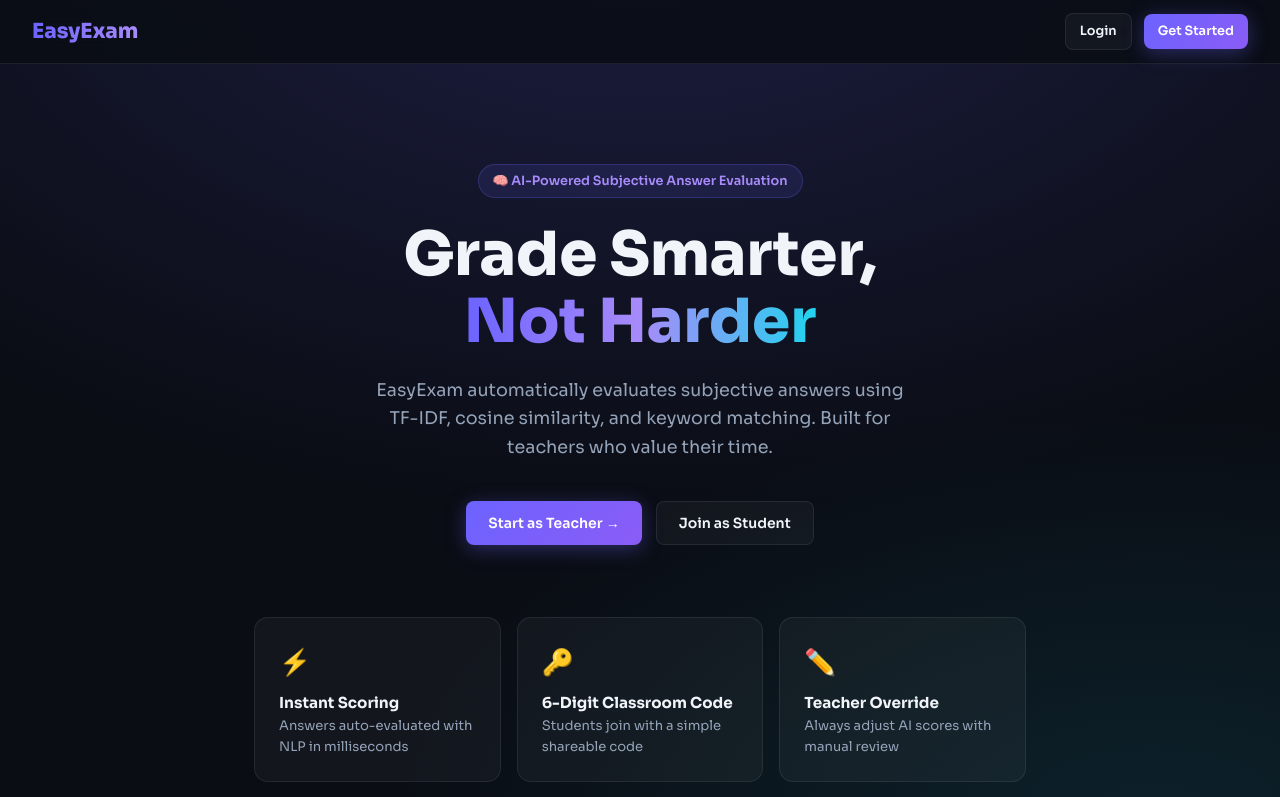
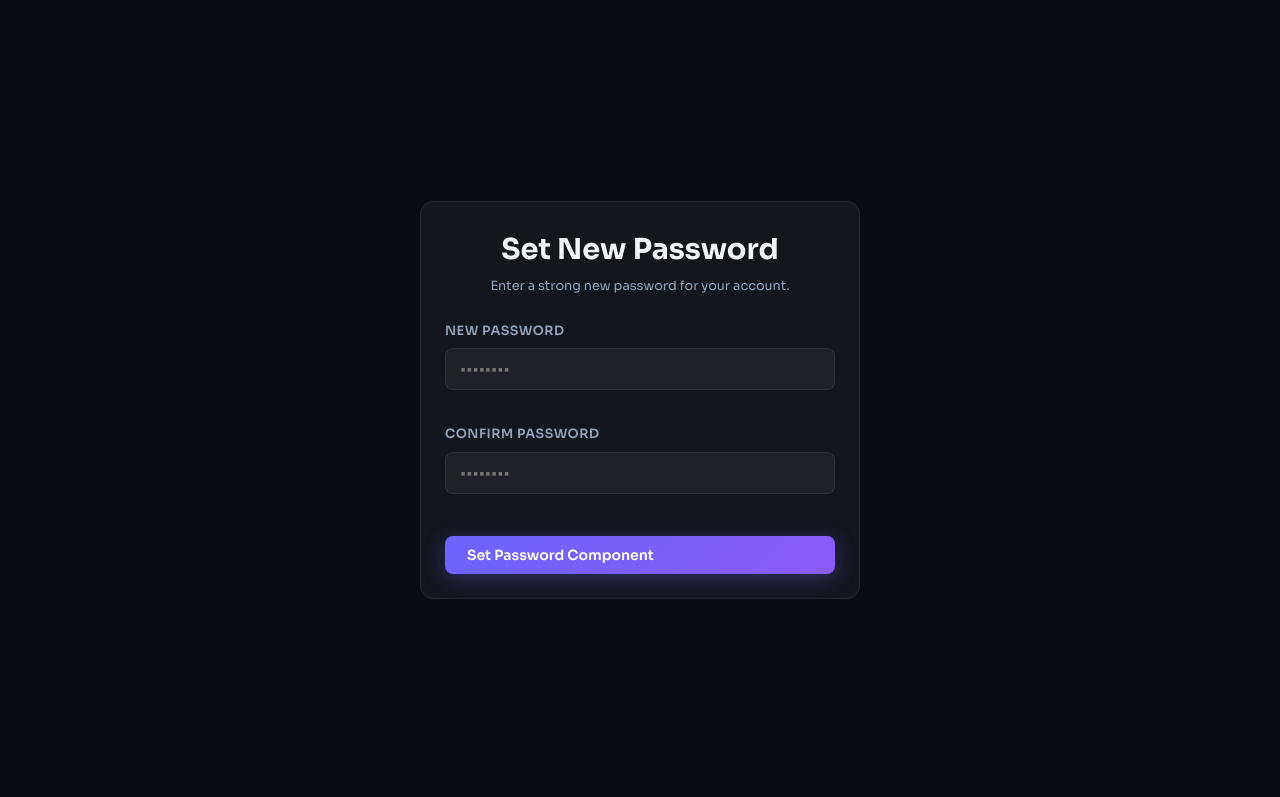
Before and after one commit to kalpesh1234567/EaseExam-Frontend, a React (Vite) app: page /reset-password/1 in a window 1280 px wide. Before the commit this address led to /. Shown: the top 797 px of the page. Built offline with nearby package versions, Linux system fonts and the light colour scheme.

Commit message:
feat: Add Forgot Password and Email Reset Flow

```diff
--- a/src/App.jsx
+++ b/src/App.jsx
@@ -4,6 +4,8 @@ import { useAuth } from './context/AuthContext';
 import Home from './pages/Home';
 import Login from './pages/Login';
 import Signup from './pages/Signup';
+import ForgotPassword from './pages/ForgotPassword';
+import ResetPassword from './pages/ResetPassword';
 import TeacherDashboard from './pages/TeacherDashboard';
 import StudentDashboard from './pages/StudentDashboard';
 import CreateExam from './pages/CreateExam';
@@ -37,6 +39,8 @@ export default function App() {
         <Route path="/" element={<Home />} />
         <Route path="/login" element={<PublicRoute><Login /></PublicRoute>} />
         <Route path="/signup" element={<PublicRoute><Signup /></PublicRoute>} />
+        <Route path="/forgot-password" element={<PublicRoute><ForgotPassword /></PublicRoute>} />
+        <Route path="/reset-password/:token" element={<PublicRoute><ResetPassword /></PublicRoute>} />
 
         <Route path="/dashboard" element={<PrivateRoute><DashboardRedirect /></PrivateRoute>} />
 
--- /dev/null
+++ b/src/pages/ForgotPassword.jsx
@@ -0,0 +1,62 @@
+import React, { useState } from 'react';
+import { Link } from 'react-router-dom';
+import api from '../api/axios';
+
+export default function ForgotPassword() {
+  const [email, setEmail] = useState('');
+  const [message, setMessage] = useState('');
+  const [error, setError] = useState('');
+  const [loading, setLoading] = useState(false);
+
+  const handleSubmit = async (e) => {
+    e.preventDefault();
+    setError('');
+    setMessage('');
+    setLoading(true);
+
+    try {
+      const { data } = await api.post('/auth/forgotpassword', { email });
+      setMessage(data.message || 'Email sent successfully. Please check your inbox.');
+    } catch (err) {
+      setError(err.response?.data?.message || 'Failed to send verification email.');
+    } finally {
+      setLoading(false);
+    }
+  };
+
+  return (
+    <div className="page" style={{ display:'flex', alignItems:'center', justifyContent:'center', minHeight:'100vh', padding:20 }}>
+      <div className="card" style={{ maxWidth: 440, width: '100%' }}>
+        <h2 className="card-title" style={{ textAlign:'center', fontSize:'1.8rem' }}>Reset Password</h2>
+        <p className="card-meta" style={{ textAlign:'center', marginBottom:24 }}>
+          Enter the email address you used to register, and we will send you a secure link to reset your password.
+        </p>
+
+        {error && <div className="alert alert-error">{error}</div>}
+        {message && <div className="alert alert-success" style={{ background:'rgba(16,185,129,0.1)', color:'var(--green)', padding:16, borderRadius:8, marginBottom:20 }}>{message}</div>}
+
+        <form onSubmit={handleSubmit} style={{ display:'flex', flexDirection:'column', gap:16 }}>
+          <div className="form-group">
+            <label>Registered Email</label>
+            <input
+              type="email"
+              className="input"
+              required
+              value={email}
+              onChange={e => setEmail(e.target.value)}
+              placeholder="e.g., student@university.edu"
+            />
+          </div>
+
+          <button type="submit" className="btn btn-primary" style={{ marginTop:8 }} disabled={loading}>
+            {loading ? 'Sending Email...' : 'Send Rest Link'}
+          </button>
+        </form>
+
+        <div style={{ textAlign:'center', marginTop:24, fontSize:'.9rem' }}>
+          Remember your password? <Link to="/login" style={{ color:'var(--accent)', fontWeight:600 }}>Log In</Link>
+        </div>
+      </div>
+    </div>
+  );
+}
--- a/src/pages/Login.jsx
+++ b/src/pages/Login.jsx
@@ -49,6 +49,9 @@ export default function Login() {
             <label>Password</label>
             <input id="login-password" type="password" value={form.password} onChange={e => setForm({...form, password: e.target.value})} placeholder="Enter password" required />
           </div>
+          <div style={{ textAlign:'right', marginTop:-8, marginBottom:16 }}>
+            <Link to="/forgot-password" style={{ fontSize:'.85rem', color:'var(--text-3)' }}>Forgot Password?</Link>
+          </div>
           <button id="login-submit" type="submit" className="btn btn-primary" style={{ width:'100%', justifyContent:'center' }} disabled={loading}>
             {loading ? 'Signing in…' : `Sign in as ${role === 'teacher' ? 'Teacher' : 'Student'}`}
           </button>
--- /dev/null
+++ b/src/pages/ResetPassword.jsx
@@ -0,0 +1,96 @@
+import React, { useState } from 'react';
+import { useParams, Link } from 'react-router-dom';
+import api from '../api/axios';
+import { useAuth } from '../context/AuthContext';
+
+export default function ResetPassword() {
+  const { token } = useParams();
+  const { login } = useAuth();
+
+  const [password, setPassword] = useState('');
+  const [confirmPassword, setConfirmPassword] = useState('');
+  const [error, setError] = useState('');
+  const [success, setSuccess] = useState(false);
+  const [loading, setLoading] = useState(false);
+
+  const handleSubmit = async (e) => {
+    e.preventDefault();
+    if (password !== confirmPassword) return setError('Passwords do not match');
+
+    setError('');
+    setLoading(true);
+
+    try {
+      const { data } = await api.put(`/auth/resetpassword/${token}`, { password });
+      // Log the user in with the newly returned token
+      login(data.user, data.token);
+      setSuccess(true);
+    } catch (err) {
+      setError(err.response?.data?.message || 'Invalid or expired token.');
+    } finally {
+      setLoading(false);
+    }
+  };
+
+  if (success) {
+    return (
+      <div className="page" style={{ display:'flex', alignItems:'center', justifyContent:'center', minHeight:'100vh', padding:20 }}>
+        <div className="card" style={{ maxWidth: 440, width: '100%', textAlign:'center' }}>
+          <div style={{ fontSize:'3rem', marginBottom:16 }}>✅</div>
+          <h2 className="card-title" style={{ fontSize:'1.8rem', marginBottom:12 }}>Password Reset Successful!</h2>
+          <p className="card-meta" style={{ marginBottom:24 }}>
+            Your account has been securely recovered and you are now logged in.
+          </p>
+          <Link to="/" className="btn btn-primary" style={{ width:'100%', justifyContent:'center' }}>
+            Go to Dashboard
+          </Link>
+        </div>
+      </div>
+    );
+  }
+
+  return (
+    <div className="page" style={{ display:'flex', alignItems:'center', justifyContent:'center', minHeight:'100vh', padding:20 }}>
+      <div className="card" style={{ maxWidth: 440, width: '100%' }}>
+        <h2 className="card-title" style={{ textAlign:'center', fontSize:'1.8rem' }}>Set New Password</h2>
+        <p className="card-meta" style={{ textAlign:'center', marginBottom:24 }}>
+          Enter a strong new password for your account.
+        </p>
+
+        {error && <div className="alert alert-error">{error}</div>}
+
+        <form onSubmit={handleSubmit} style={{ display:'flex', flexDirection:'column', gap:16 }}>
+          <div className="form-group">
+            <label>New Password</label>
+            <input
+              type="password"
+              className="input"
+              required
+              minLength="6"
+              value={password}
+              onChange={e => setPassword(e.target.value)}
+              placeholder="••••••••"
+            />
+          </div>
+
+          <div className="form-group">
+            <label>Confirm Password</label>
+            <input
+              type="password"
+              className="input"
+              required
+              minLength="6"
+              value={confirmPassword}
+              onChange={e => setConfirmPassword(e.target.value)}
+              placeholder="••••••••"
+            />
+          </div>
+
+          <button type="submit" className="btn btn-primary" style={{ marginTop:8 }} disabled={loading}>
+            {loading ? 'Saving...' : 'Set Password Component'}
+          </button>
+        </form>
+      </div>
+    </div>
+  );
+}
```
